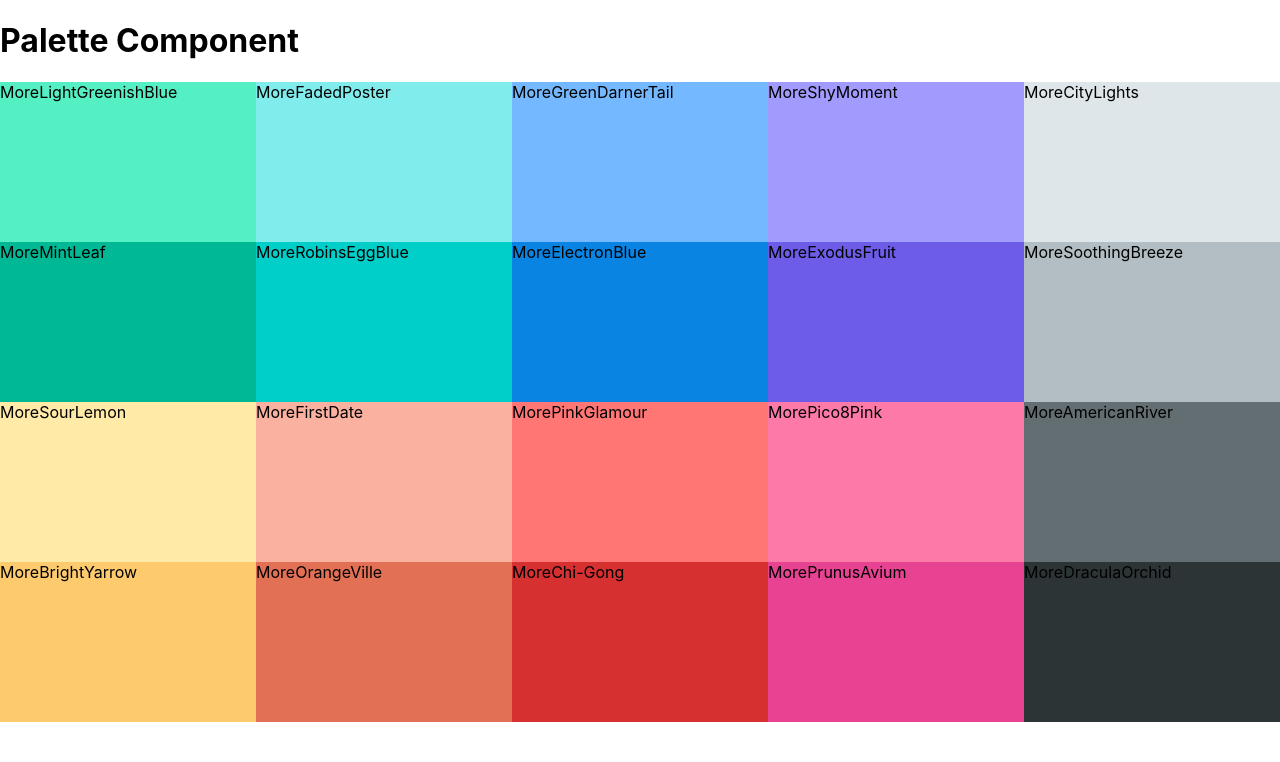
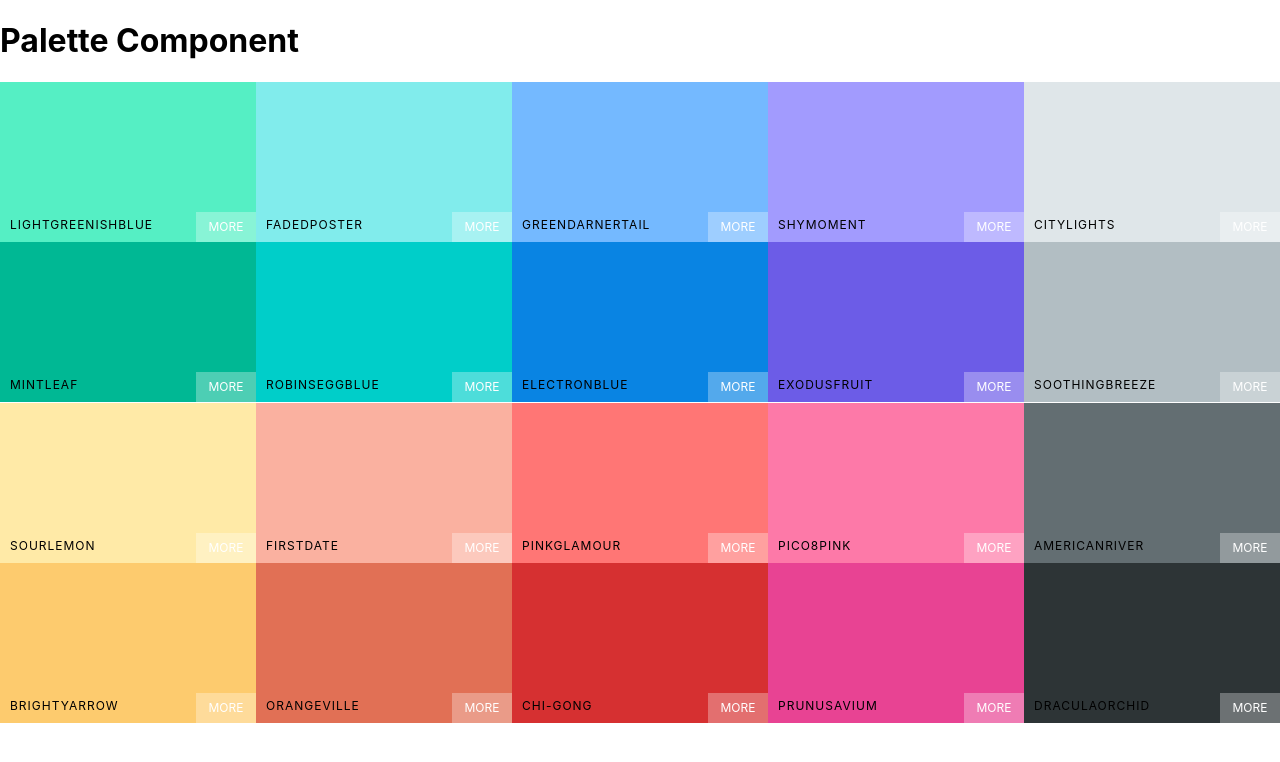
Before and after one commit to ozbo1973/color-app, a React (Create React App) app: page / in a window 1280 px wide. Shown: the top 762 px of the page. Built offline with nearby package versions, Linux system fonts and the light colour scheme.

Commit message:
Style color box.

```diff
--- a/src/components/ColorBox.js
+++ b/src/components/ColorBox.js
@@ -1,18 +1,16 @@
 import React from "react";
+import "../styles/ColorBox.css";
 
 export default function ColorBox({ name, color }) {
-  const style = {
-    backgroundColor: color,
-    width: "20%",
-    height: "25%",
-    display: "inline-block",
-    position: "relative",
-    cursor: "pointer"
-  };
   return (
-    <div className="ColorBox" style={style}>
-      <span>More</span>
-      <span>{name}</span>
+    <div className="ColorBox" style={{ backgroundColor: color }}>
+      <div className="copy-content">
+        <div className="ColorBox-content">
+          <span>{name}</span>
+        </div>
+        <button className="copy-button">Copy</button>
+      </div>
+      <span className="see-more">More</span>
     </div>
   );
 }
--- /dev/null
+++ b/src/styles/ColorBox.css
@@ -0,0 +1,56 @@
+.ColorBox {
+  width: 20%;
+  height: 25%;
+  display: inline-block;
+  position: relative;
+  cursor: pointer;
+  font-size: 12px;
+  text-transform: uppercase;
+  margin-bottom: -3.5px;
+}
+
+.copy-button {
+  width: 100px;
+  height: 30px;
+  position: absolute;
+  display: inline-block;
+  top: 50%;
+  left: 50%;
+  margin-left: -50px;
+  margin-top: -15px;
+  color: white;
+  background-color: rgba(255, 255, 255, 0.3);
+  border: none;
+  outline: none;
+  text-align: center;
+  opacity: 0;
+  cursor: pointer;
+}
+
+.ColorBox:hover .copy-button {
+  opacity: 1;
+  transition: 0.5s;
+}
+
+.ColorBox-content {
+  position: absolute;
+  width: 100%;
+  left: 0px;
+  bottom: 0px;
+  padding: 10px;
+  color: black;
+  letter-spacing: 1px;
+}
+
+.see-more {
+  background-color: rgba(255, 255, 255, 0.3);
+  position: absolute;
+  border: none;
+  text-align: center;
+  width: 60px;
+  height: 30px;
+  right: 0px;
+  bottom: 0px;
+  color: white;
+  line-height: 30px;
+}
```
